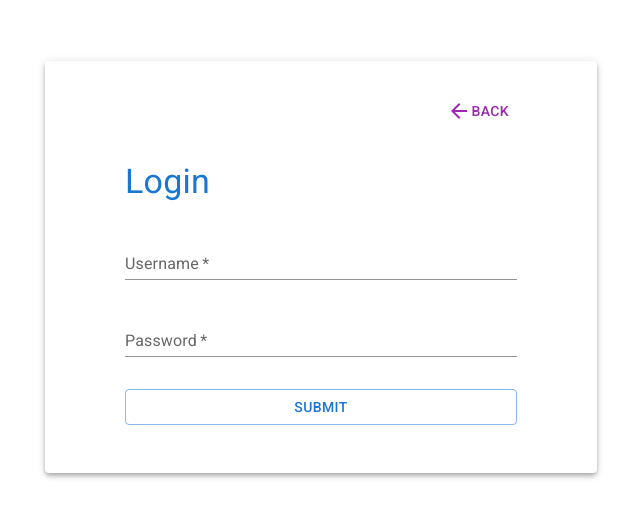
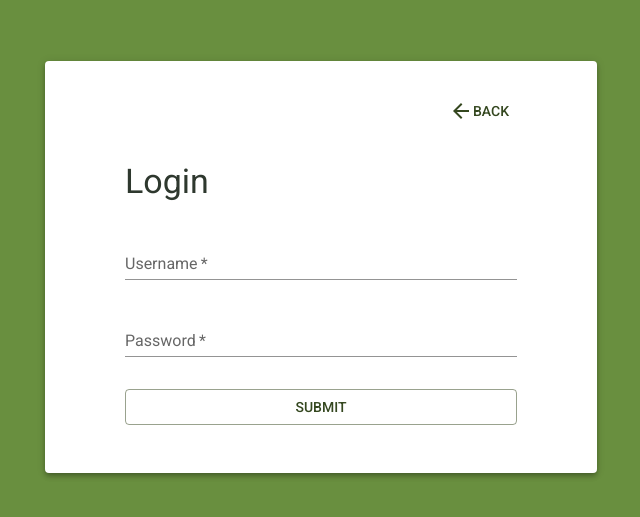
Before and after one commit to mollyhoward319/BetterTogether, a React (Vite) app in the folder client/: page /login in a window 1280 px wide. Shown: the part 133-650 px from the top of the page, without its empty margins (319-959 px from the left). Built offline with nearby package versions, Linux system fonts and the light colour scheme.

Commit message:
Feature/color palette (#24)
* remove: default font from app css

* add: theme provider to the whole app

This is where material ui is expecting theme configurations

* fix: login when wrong credentials

* add: optimization for mui emotion

```diff
--- a/client/src/App.css
+++ b/client/src/App.css
@@ -3,7 +3,3 @@
     padding: 0;
     box-sizing: border-box;
 }
-
-body {
-    font-family: Roboto, sans-serif;
-}
--- a/client/src/main.tsx
+++ b/client/src/main.tsx
@@ -6,5 +6,12 @@ import '@fontsource/roboto/700.css';
 import ReactDOM from 'react-dom/client';
 import { RouterProvider } from 'react-router-dom';
 import router from './router';
+import { CssBaseline, ThemeProvider } from '@mui/material';
+import theme from './theme';
 
-ReactDOM.createRoot(document.getElementById('root')!).render(<RouterProvider router={router} />);
+ReactDOM.createRoot(document.getElementById('root')!).render(
+  <ThemeProvider theme={theme}>
+    <CssBaseline />
+    <RouterProvider router={router} />
+  </ThemeProvider>,
+);
--- a/client/src/pages/Authentication/Login/Login.tsx
+++ b/client/src/pages/Authentication/Login/Login.tsx
@@ -1,6 +1,6 @@
 import { useMutation } from '@apollo/client';
 import ArrowBackIcon from '@mui/icons-material/ArrowBack';
-import { Box, Button, Container, FormControl, Paper, TextField, Typography } from '@mui/material';
+import { Alert, Box, Button, Container, FormControl, Paper, TextField, Typography } from '@mui/material';
 import { FormEvent, useCallback, useRef, useState } from 'react';
 import { useNavigate } from 'react-router-dom';
 import useAuth from '../../../hooks/useAuth';
@@ -17,6 +17,7 @@ export default function Login() {
   const navigate = useNavigate();
 
   const [inputError, setInputError] = useState<IUser | null>(null);
+  const [loginError, setLoginError] = useState<string | null>(null);
 
   const formRef = useRef<HTMLFormElement>(null);
   const usernameInputRef = useRef<HTMLInputElement>(null);
@@ -41,12 +42,14 @@ export default function Login() {
 
     setInputError({ username: '', password: '' });
 
-    const { data } = await Login({ variables: { ...inputData } });
-
-    login(data.login.token);
-
-    formRef.current?.reset();
-    navigate('/app');
+    try {
+      const { data } = await Login({ variables: { ...inputData } });
+      login(data.login.token);
+      formRef.current?.reset();
+      navigate('/app');
+    } catch (error) {
+      setLoginError('Invalid username or password');
+    }
   }, []);
 
   return (
@@ -64,7 +67,12 @@ export default function Login() {
               <ArrowBackIcon /> Back
             </Button>
           </Box>
-          <Typography data-testid="login-header" variant="h4" color="primary">
+          {loginError !== null && (
+            <Alert severity='error'>
+              <Typography>{loginError}</Typography>
+            </Alert>
+          )}
+          <Typography data-testid="login-header" variant="h4">
             Login
           </Typography>
           <form
@@ -110,7 +118,7 @@ export default function Login() {
               />
             </FormControl>
             <FormControl>
-              <Button data-testid="submit" id='submit' type="submit" variant="outlined">
+              <Button data-testid="submit" id="submit" type="submit" variant="outlined" color="secondary">
                 Submit
               </Button>
             </FormControl>
--- /dev/null
+++ b/client/src/theme/index.ts
@@ -0,0 +1,20 @@
+import { createTheme } from "@mui/material/styles";
+
+const theme = createTheme({
+    palette: {
+      secondary: {
+        main: '#34471f'
+      },
+      background: {
+        default: '#698f3f',
+      },
+      text: {
+        primary: '#2e382e'
+      }
+    },
+    typography: {
+      fontFamily: "Roboto, Helvetica, Arial, sans-serif"
+    },
+  });
+
+export default theme;
--- a/client/vite.config.ts
+++ b/client/vite.config.ts
@@ -4,6 +4,9 @@ import react from '@vitejs/plugin-react'
 // https://vitejs.dev/config/
 export default defineConfig({
   plugins: [react()],
+  optimizeDeps: {
+    include: ['@emotion/styled'],
+  },
   server: {
     port: 3000,
     open: true,
```
